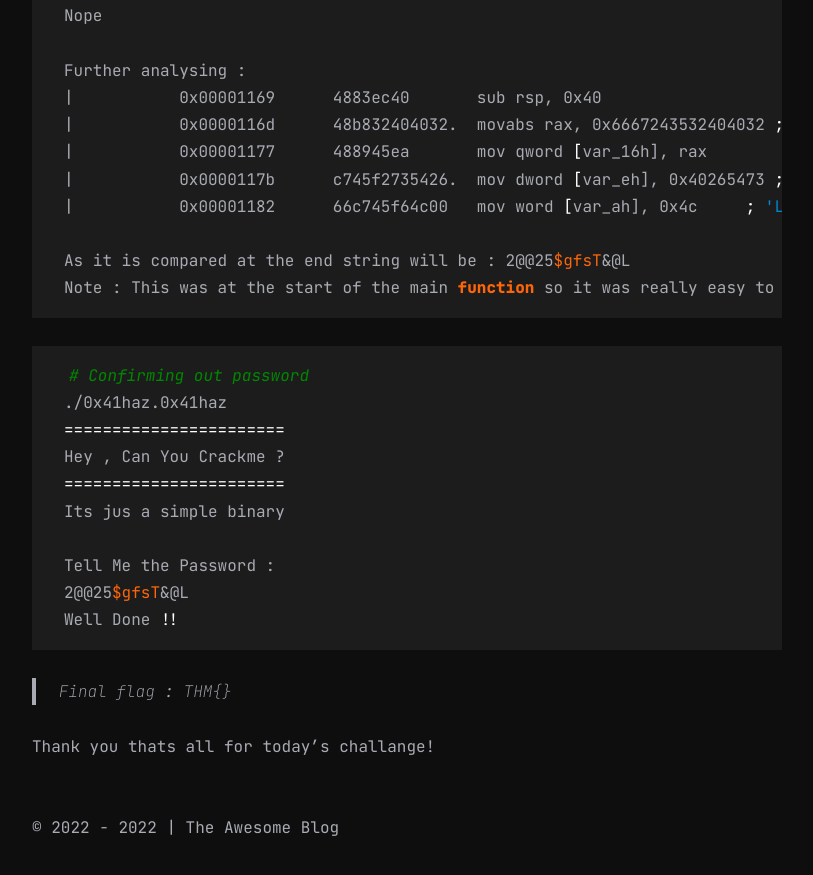
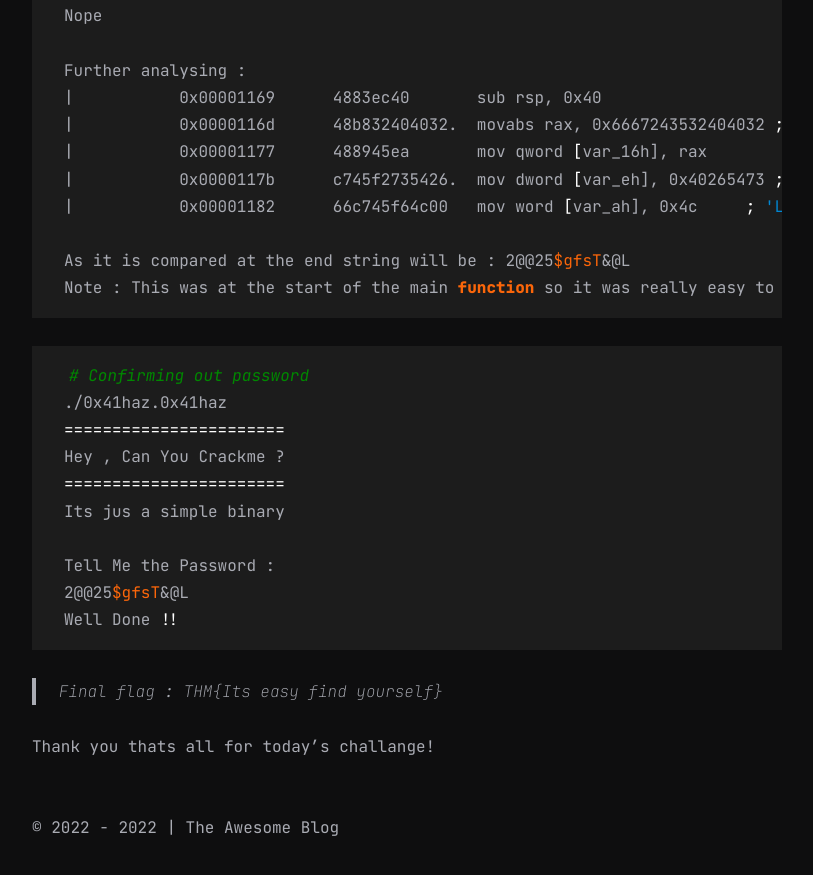
Before and after one commit to VOiD-Ayush/The_Awesome_Blog, a Jekyll site: the page built from all_collections/_posts/2022-04-04-0x41haz.md, in a window 1280 px wide and 900 px high, scrolled down 3870 px. Shown: the top 875 px of the window, without its empty margins (233-1046 px from the left). Built offline with Jekyll 4.4.1, drawn with Linux system fonts in a browser that asks for light colours.

Commit message:
Update 2022-04-04-0x41haz.md

````diff
--- a/all_collections/_posts/2022-04-04-0x41haz.md
+++ b/all_collections/_posts/2022-04-04-0x41haz.md
@@ -158,6 +158,6 @@ Tell Me the Password :
 Well Done !!
 ```
 
-> Final flag : THM{<Its easy find yourself>}
+> Final flag : THM{Its easy find yourself}
 
 Thank you thats all for today's challange!
````
